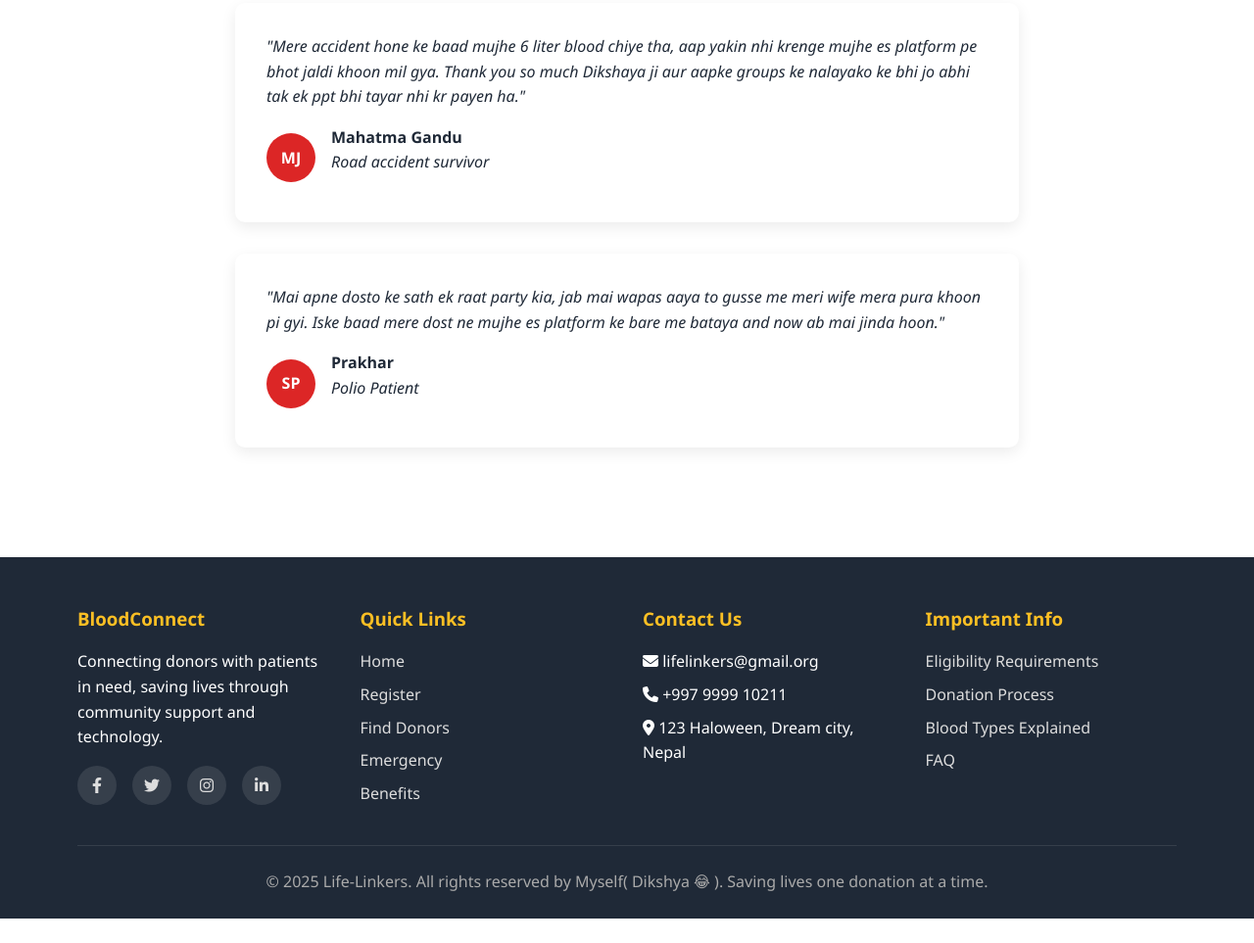
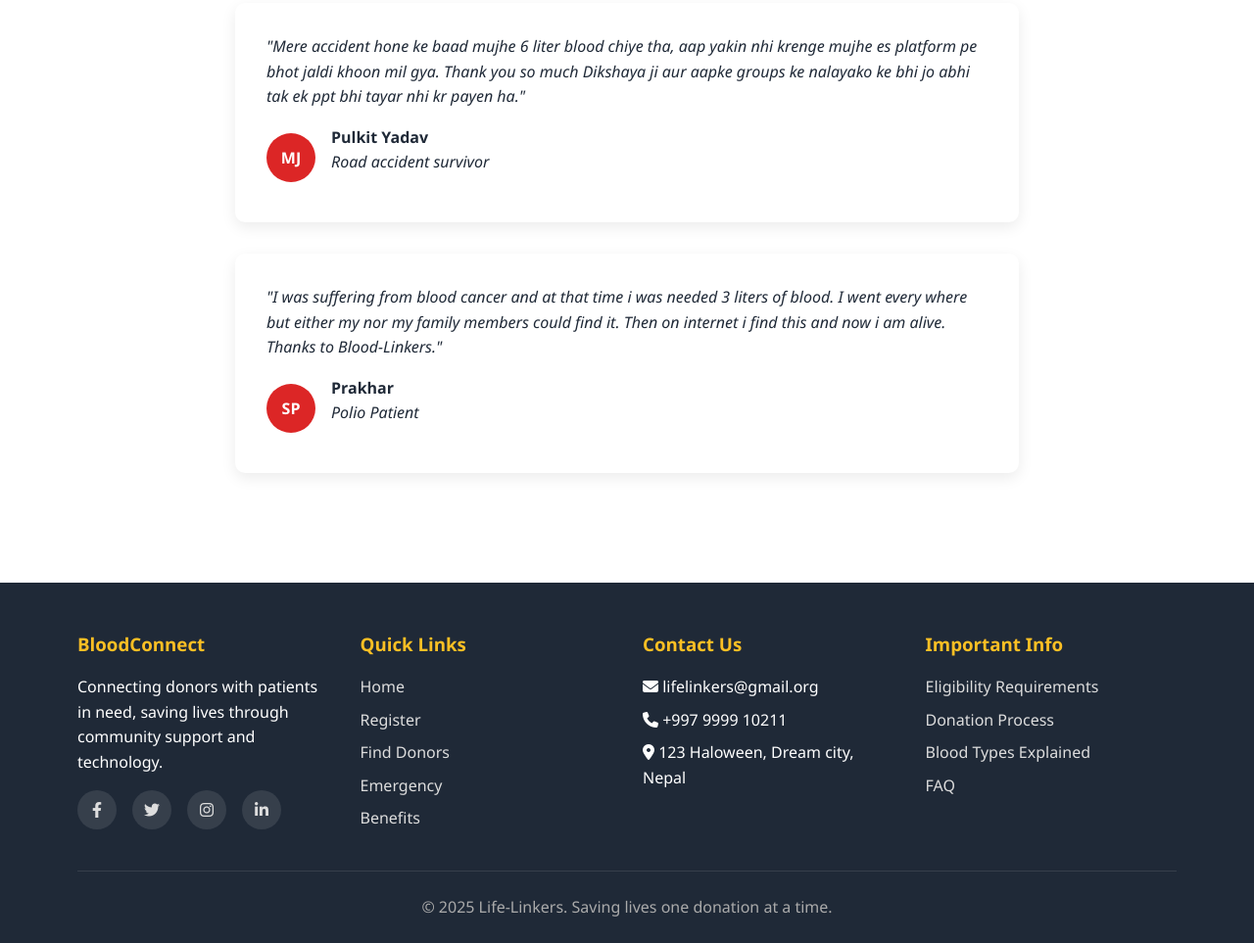
Before and after one commit to DikshyaSoni/LifeLinkers, a plain HTML site: page index.html in a window 1280 px wide. Shown: the part 9198-10161 px from the top of the page at 98% size. Before the commit the page ends 10136 px from the top, so only its background shows below. Drawn offline with Linux system fonts and the light colour scheme.

Commit message:
Update index.html

```diff
--- a/index.html
+++ b/index.html
@@ -1132,16 +1132,15 @@
             <div class="testimonial-author">
               <div class="author-avatar">MJ</div>
               <div>
-                <h4>Mahatma Gandu</h4>
+                <h4>Pulkit Yadav</h4>
                 <p>Road accident survivor</p>
               </div>
             </div>
           </div>
           <div class="testimonial">
             <p>
-              "Mai apne dosto ke sath ek raat party kia, jab mai wapas aaya to
-              gusse me meri wife mera pura khoon pi gyi. Iske baad mere dost ne
-              mujhe es platform ke bare me bataya and now ab mai jinda hoon."
+              "I was suffering from blood cancer and at that time i was needed 3 liters of blood. I went every where but
+              either my nor my family members could find it. Then on internet i find this and now i am alive. Thanks to Blood-Linkers."
             </p>
             <div class="testimonial-author">
               <div class="author-avatar">SP</div>
@@ -1205,8 +1204,7 @@
         </div>
         <div class="copyright">
           <p>
-            &copy; 2025 Life-Linkers. All rights reserved by Myself( Dikshya 😂
-            ). Saving lives one donation at a time.
+            &copy; 2025 Life-Linkers.  Saving lives one donation at a time.
           </p>
         </div>
       </div>
```
